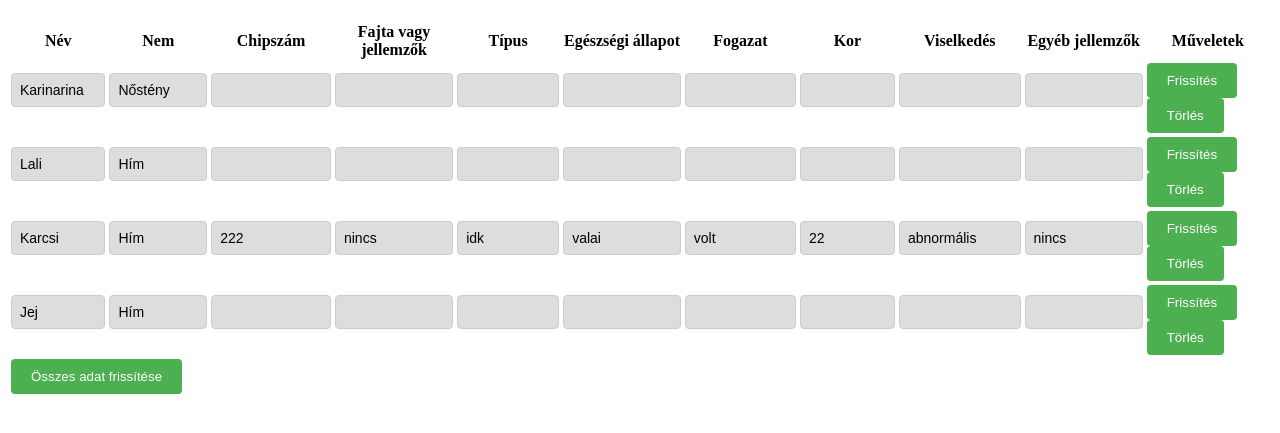
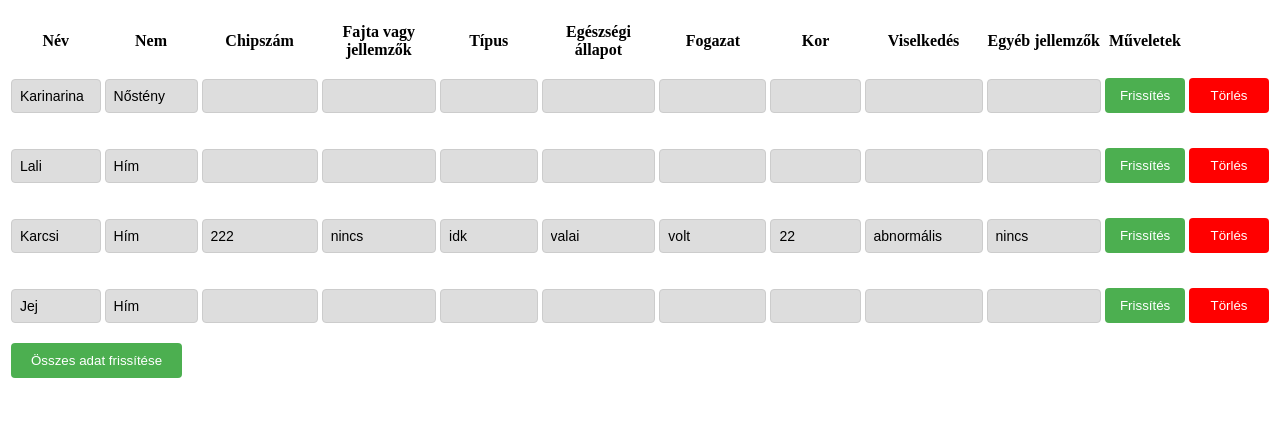
Before and after one commit to papmatedaniel/ujkutya, a Flask app: page /allatmodositasa in a window 1280 px wide. Shown: the part 164-597 px from the top of the page. Run offline with Flask 3, Linux system fonts and the light colour scheme.

Commit message:
ujdesign

```diff
--- a/static/allatmodositas.css
+++ b/static/allatmodositas.css
@@ -39,6 +39,7 @@ input[type="text"],
 select {
     width: 100%;
     padding: 8px;
+    margin-top: 16px;
     margin-bottom: 16px;
     box-sizing: border-box;
     border: 1px solid #ccc;
@@ -47,7 +48,7 @@ select {
     background-color: #ddd;
 }
 
-button[type="submit"] {
+ button[type="submit"] {
     background-color: #4CAF50;
     color: white;
     padding: 10px 20px;
@@ -60,3 +61,34 @@ button[type="submit"]:hover {
     background-color: #45a049;
     transition: 0.5s ease;
 }
+#frissit{
+  height: 35px;
+  width: 80px;
+  background-color: #4CAF50;
+  color: white;
+  padding: 10px 15px;
+  border: none;
+  border-radius: 4px;
+  cursor: pointer;
+  /* margin-top: -10px; */
+}
+#frissit:hover{
+  background-color: #45a049;
+  transition: 0.5s ease;
+}
+#torles{
+  height: 35px;
+  width: 80px;
+  background-color: red;
+  color: white;
+  padding: 10px 15px;
+  border: none;
+  border-radius: 4px;
+  cursor: pointer;
+  float: right;
+  /* margin-top: -10px; */
+}
+#torles:hover{
+  background-color: darkred;
+  transition: 0.5s ease;
+}
--- a/templates/allatmodositasa.html
+++ b/templates/allatmodositasa.html
@@ -19,31 +19,6 @@
     </div>
 </header>
 
-
-
-
-<!--<form action="/allat_frissitese" method="post">
-    <table>
-        <tr>
-            <th>Név</th>
-            <th>Nem</th>
-            <th>Műveletek</th>
-        </tr>
-        {% for allat in allatok %}
-        <tr>
-            <td><input type="text" name="nev{{ allat.id }}" value="{{ allat.nev.capitalize() }}" required></td>
-            <td><input type="text" name="nem{{ allat.id }}" value="{{ allat.nem }}" required></td>
-            <td>
-                <button type="submit" name="action" value="update_{{ allat.id }}">Frissítés</button>
-                <button type="submit" name="action" value="delete_{{ allat.id }}">Törlés</button>
-            </td>
-        </tr>
-        {% endfor %}
-        <tr>
-            <td colspan="3"><button type="submit" name="action" value="update_all">Összes adat frissítése</button></td>
-        </tr>
-    </table>
-</form>-->
 <form action="/allat_frissitese" method="post">
     <table>
         <tr>
@@ -74,10 +49,9 @@
             <td><input type="text" name="viselkedes{{ allat.id }}" value="{{ allat.viselkedes }}"></td>
             <td><input type="text" name="egyeb{{ allat.id }}" value="{{ allat.egyeb }}"></td>
             <!-- Műveletek oszlop -->
-            <td>
-                <button type="submit" name="action" value="update_{{ allat.id }}">Frissítés</button>
-                <button type="submit" name="action" value="delete_{{ allat.id }}">Törlés</button>
-            </td>
+            <td><button type="button" id="frissit" name="action" value="update_{{ allat.id }}">Frissítés</button></td>
+                <td><button type="button" id="torles" name="action" value="delete_{{ allat.id }}">Törlés</button></td>
+
         </tr>
         {% endfor %}
         <tr>
```
Also changed, not shown: static/style.css (+0 -65 lines), instance/allatok.db.
